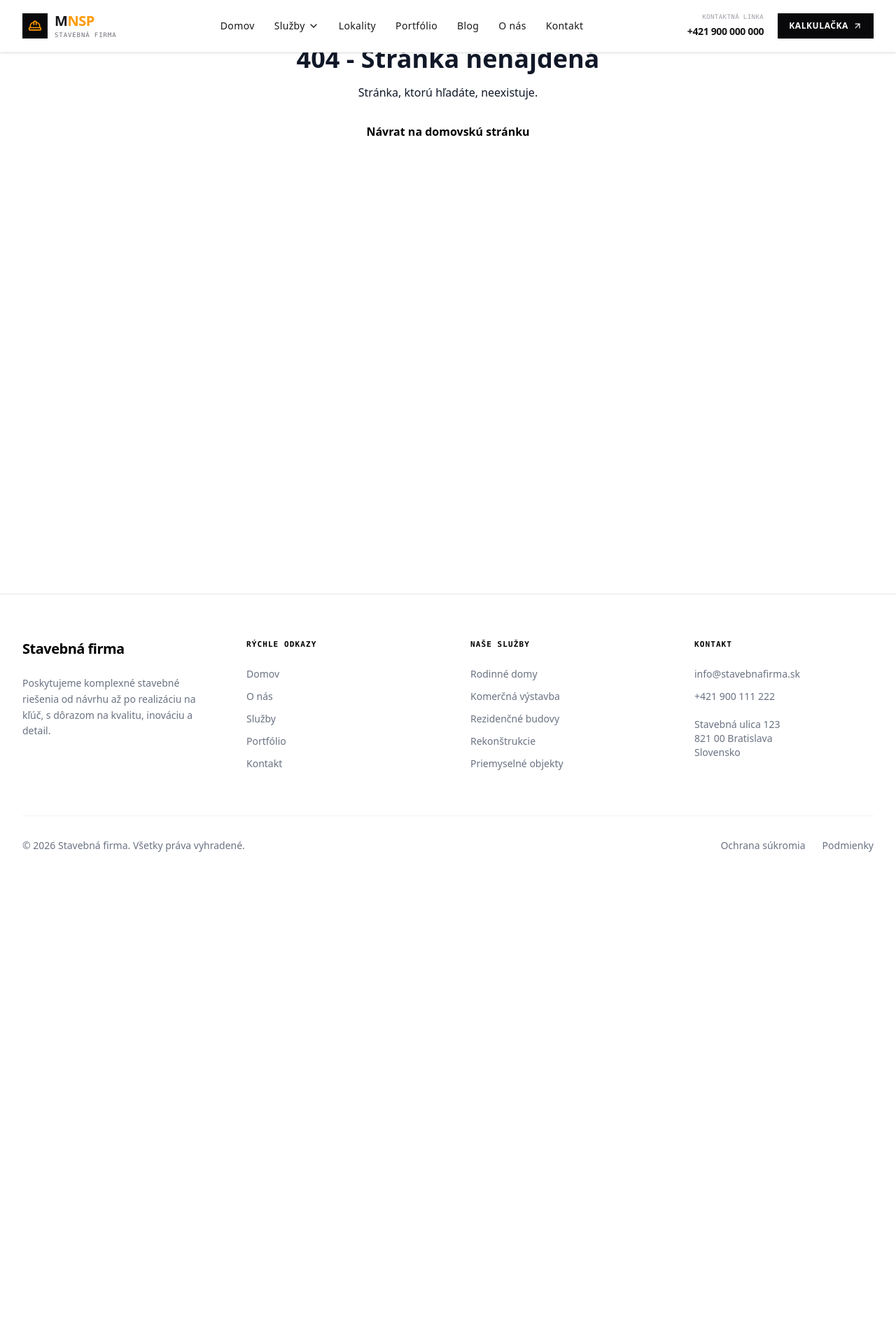
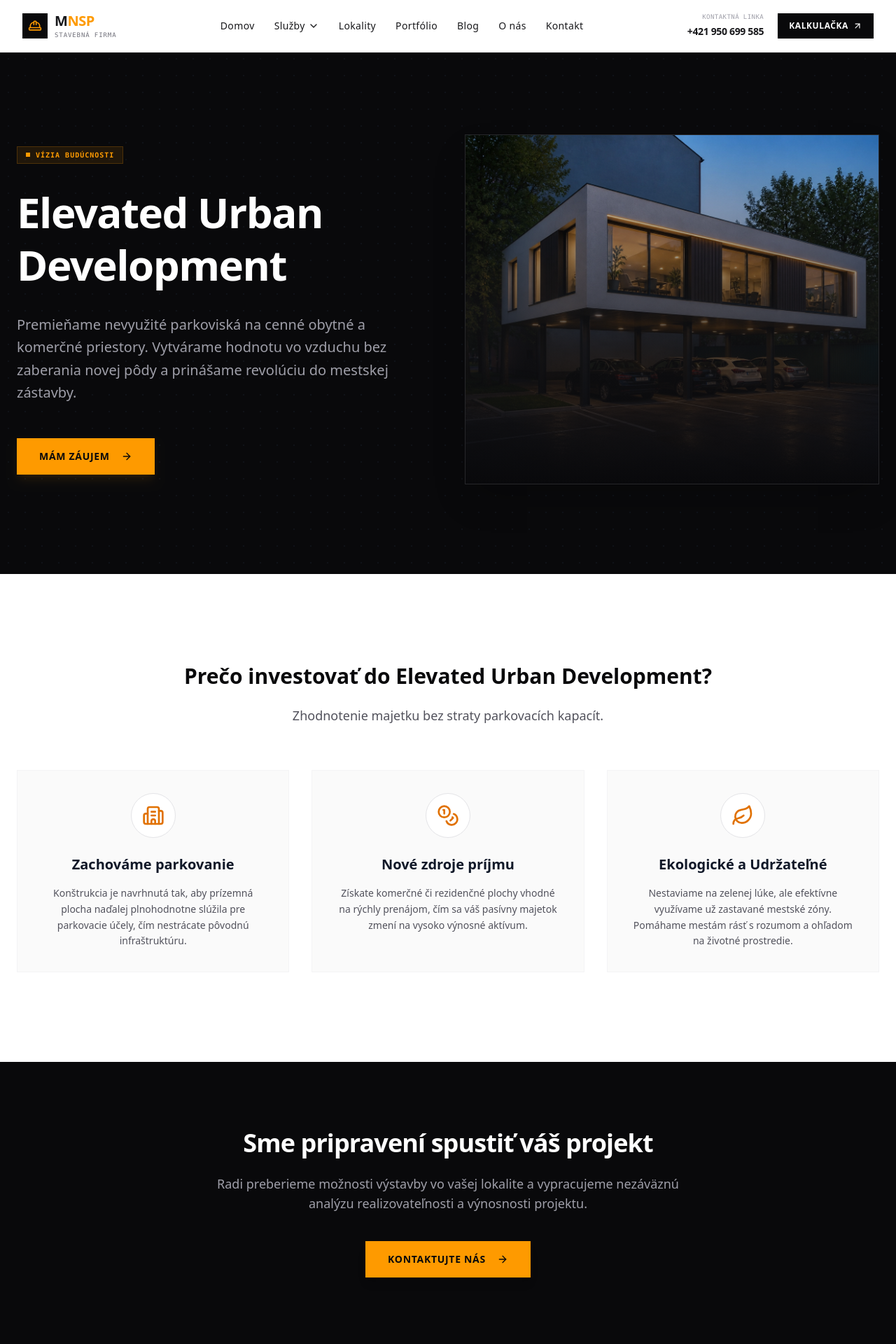
Before and after one commit to oogwaysenseii/MNSP2, a Next.js app: page /elevated-urban-development in a window 1280 px wide. Before the commit this address had no page. Shown: the top 1920 px of the page at 70% size. Before the commit the page ends 1282 px from the top, so only its background shows below. Built offline with nearby package versions, Linux system fonts and the light colour scheme.

Commit message:
Frontpage content update

```diff
--- /dev/null
+++ b/app/elevated-urban-development/page.tsx
@@ -0,0 +1,117 @@
+import { Metadata } from 'next';
+import Image from 'next/image';
+import { ArrowRight, Building2, Coins, Leaf, MapPin, Zap } from 'lucide-react';
+import Link from 'next/link';
+
+export const metadata: Metadata = {
+  title: 'Elevated Urban Development | MNSP',
+  description: 'Revolučný koncept využitia parkovacích plôch na luxusné a komerčné priestory.',
+};
+
+export default function ElevatedUrbanDevelopmentPage() {
+  return (
+    <div className="bg-white">
+      {/* Hero Section */}
+      <section className="relative pt-32 pb-20 lg:pt-48 lg:pb-32 bg-zinc-950 overflow-hidden">
+        <div className="absolute inset-0 bg-stone-900/10 opacity-30 bg-[radial-gradient(#1f2937_1px,transparent_1px)] bg-[size:1.5rem_1.5rem]" />
+
+        <div className="max-w-7xl mx-auto px-6 relative z-10">
+          <div className="grid grid-cols-1 lg:grid-cols-2 gap-12 items-center">
+            <div className="space-y-8">
+              <span className="inline-flex items-center gap-2 px-3 py-1 bg-amber-500/10 text-amber-500 text-[10px] font-mono font-bold uppercase tracking-widest border border-amber-500/20">
+                <span className="w-1.5 h-1.5 bg-amber-500 animate-pulse" />
+                VÍZIA BUDÚCNOSTI
+              </span>
+
+              <h1 className="text-4xl sm:text-5xl lg:text-6xl font-display font-extrabold text-white leading-tight tracking-tight">
+                Elevated Urban Development
+              </h1>
+
+              <p className="text-zinc-400 text-lg sm:text-xl leading-relaxed max-w-xl">
+                Premieňame nevyužité parkoviská na cenné obytné a komerčné priestory. Vytvárame hodnotu vo vzduchu bez zaberania novej pôdy a prinášame revolúciu do mestskej zástavby.
+              </p>
+
+              <div className="pt-4 flex flex-wrap gap-4">
+                <Link
+                  href="/kontakt"
+                  className="inline-flex items-center justify-center gap-2 px-8 py-4 bg-amber-500 text-zinc-950 font-bold text-sm uppercase tracking-wider hover:bg-amber-400 transition-colors shadow-lg shadow-amber-500/10 cursor-pointer"
+                >
+                  Mám záujem
+                  <ArrowRight className="w-4 h-4 ml-2" />
+                </Link>
+              </div>
+            </div>
+
+            <div className="relative h-[400px] sm:h-[500px] w-full rounded-none overflow-hidden border border-zinc-800 shadow-2xl">
+              <Image
+                src="/elevated-urban-developement.webp"
+                alt="Moderná architektúra budovy"
+                fill
+                className="object-cover"
+                priority
+              />
+              <div className="absolute inset-0 bg-gradient-to-t from-zinc-950 via-zinc-900/60 to-transparent z-10" />
+            </div>
+          </div>
+        </div>
+      </section>
+
+      {/* Benefits Section */}
+      <section className="py-20 lg:py-32 bg-white container mx-auto px-6 max-w-7xl">
+        <div className="text-center max-w-3xl mx-auto mb-16">
+          <h2 className="text-3xl font-display font-extrabold text-zinc-950 mb-6">Prečo investovať do Elevated Urban Development?</h2>
+          <p className="text-zinc-600 text-lg">Zhodnotenie majetku bez straty parkovacích kapacít.</p>
+        </div>
+
+        <div className="grid grid-cols-1 md:grid-cols-3 gap-8">
+          <div className="p-8 bg-zinc-50 border border-zinc-100 flex flex-col items-center text-center">
+            <div className="w-16 h-16 bg-white border border-zinc-200 flex items-center justify-center text-amber-600 mb-6 rounded-full">
+              <Building2 className="w-8 h-8" />
+            </div>
+            <h3 className="text-xl font-bold mb-4">Zachováme parkovanie</h3>
+            <p className="text-zinc-600 text-sm leading-relaxed">
+              Konštrukcia je navrhnutá tak, aby prízemná plocha naďalej plnohodnotne slúžila pre parkovacie účely, čím nestrácate pôvodnú infraštruktúru.
+            </p>
+          </div>
+
+          <div className="p-8 bg-zinc-50 border border-zinc-100 flex flex-col items-center text-center">
+            <div className="w-16 h-16 bg-white border border-zinc-200 flex items-center justify-center text-amber-600 mb-6 rounded-full">
+              <Coins className="w-8 h-8" />
+            </div>
+            <h3 className="text-xl font-bold mb-4">Nové zdroje príjmu</h3>
+            <p className="text-zinc-600 text-sm leading-relaxed">
+              Získate komerčné či rezidenčné plochy vhodné na rýchly prenájom, čím sa váš pasívny majetok zmení na vysoko výnosné aktívum.
+            </p>
+          </div>
+
+          <div className="p-8 bg-zinc-50 border border-zinc-100 flex flex-col items-center text-center">
+            <div className="w-16 h-16 bg-white border border-zinc-200 flex items-center justify-center text-amber-600 mb-6 rounded-full">
+              <Leaf className="w-8 h-8" />
+            </div>
+            <h3 className="text-xl font-bold mb-4">Ekologické a Udržateľné</h3>
+            <p className="text-zinc-600 text-sm leading-relaxed">
+              Nestaviame na zelenej lúke, ale efektívne využívame už zastavané mestské zóny. Pomáhame mestám rásť s rozumom a ohľadom na životné prostredie.
+            </p>
+          </div>
+        </div>
+      </section>
+
+      {/* Contact Banner */}
+      <section className="bg-zinc-950 py-24 text-center">
+        <div className="max-w-4xl mx-auto px-6">
+          <h2 className="text-3xl sm:text-4xl font-display font-extrabold text-white mb-6 tracking-tight">Sme pripravení spustiť váš projekt</h2>
+          <p className="text-zinc-400 text-lg mb-10 max-w-2xl mx-auto">
+            Radi preberieme možnosti výstavby vo vašej lokalite a vypracujeme nezáväznú analýzu realizovateľnosti a výnosnosti projektu.
+          </p>
+          <Link
+            href="/kontakt"
+            className="inline-flex items-center justify-center gap-2 px-8 py-4 bg-amber-500 text-zinc-950 font-bold text-sm uppercase tracking-wider hover:bg-amber-400 transition-colors shadow-lg cursor-pointer"
+          >
+            Kontaktujte nás
+            <ArrowRight className="w-4 h-4 ml-2" />
+          </Link>
+        </div>
+      </section>
+    </div>
+  );
+}
--- a/src/components/layout/Footer.tsx
+++ b/src/components/layout/Footer.tsx
@@ -5,52 +5,68 @@ export function Footer() {
   return (
     <footer className="border-t border-gray-200 py-16 text-sm text-gray-500 mt-12 bg-white">
       <Container className="max-w-[1400px]">
-        <div className="grid grid-cols-1 md:grid-cols-2 lg:grid-cols-4 gap-10 lg:gap-16">
+        <div className="grid grid-cols-1 md:grid-cols-2 lg:grid-cols-[1fr_0.5fr_1.5fr_1fr] gap-10 lg:gap-16">
           {/* Column 1: Description */}
           <div className="space-y-4">
-            <h3 className="text-xl font-bold text-black tracking-tight mb-6">Stavebná firma</h3>
+            <h3 className="text-xl font-bold text-black tracking-tight mb-6">MNSP | Stavby a rekonštrukcie</h3>
             <p className="leading-relaxed">
-              Poskytujeme komplexné stavebné riešenia od návrhu až po realizáciu na kľúč, s dôrazom na kvalitu, inováciu a detail.
+              Poskytujeme komplexné stavebné služby od návrhu až po realizáciu na kľúč, s dôrazom na kvalitu, inováciu a detail.
             </p>
           </div>
 
           {/* Column 2: Links */}
           <div>
-            <h4 className="text-[11px] font-mono tracking-widest text-black font-bold uppercase mb-6">Rýchle odkazy</h4>
+            <h4 className="text-[14px] font-mono tracking-widest text-black font-bold uppercase mb-6">Rýchle odkazy</h4>
             <ul className="space-y-3">
               <li><Link href="/" className="hover:text-amber-600 transition-colors">Domov</Link></li>
-              <li><Link href="/o-nas" className="hover:text-amber-600 transition-colors">O nás</Link></li>
               <li><Link href="/sluzby" className="hover:text-amber-600 transition-colors">Služby</Link></li>
               <li><Link href="/portfolio" className="hover:text-amber-600 transition-colors">Portfólio</Link></li>
+              <li><Link href="/blog" className="hover:text-amber-600 transition-colors">Blog</Link></li>
+              <li><Link href="/o-nas" className="hover:text-amber-600 transition-colors">O nás</Link></li>
               <li><Link href="/kontakt" className="hover:text-amber-600 transition-colors">Kontakt</Link></li>
             </ul>
           </div>
 
           {/* Column 3: Services */}
           <div>
-            <h4 className="text-[11px] font-mono tracking-widest text-black font-bold uppercase mb-6">Naše služby</h4>
-            <ul className="space-y-3">
-              <li><Link href="/sluzby/rodinne-domy" className="hover:text-amber-600 transition-colors">Rodinné domy</Link></li>
-              <li><Link href="/sluzby/komercna-vystavba" className="hover:text-amber-600 transition-colors">Komerčná výstavba</Link></li>
-              <li><Link href="/sluzby/rezidencne-budovy" className="hover:text-amber-600 transition-colors">Rezidenčné budovy</Link></li>
-              <li><Link href="/sluzby/rekonstrukcie" className="hover:text-amber-600 transition-colors">Rekonštrukcie</Link></li>
-              <li><Link href="/sluzby/priemyselne-objekty" className="hover:text-amber-600 transition-colors">Priemyselné objekty</Link></li>
-            </ul>
+            <h4 className="text-[14px] font-mono tracking-widest text-black font-bold uppercase mb-6">Naše služby</h4>
+            <div className="grid grid-cols-2 gap-x-4 gap-y-2">
+              <ul className="space-y-1 ">
+                <li><Link href="/sluzby/rodinne-domy" className="hover:text-amber-600 transition-colors">• Rodinné domy</Link></li>
+                <li><Link href="/sluzby/komercna-vystavba" className="hover:text-amber-600 transition-colors">• Komerčná výstavba</Link></li>
+                <li><Link href="/sluzby/rezidencne-budovy" className="hover:text-amber-600 transition-colors">• Rezidenčné budovy</Link></li>
+                <li><Link href="/sluzby/priemyselne-objekty" className="hover:text-amber-600 transition-colors">• Priemyselné objekty</Link></li>
+                <li><Link href="/sluzby/obcianske-stavby" className="hover:text-amber-600 transition-colors">• Občianske stavby</Link></li>
+
+              </ul>
+              <ul className="space-y-2 text-[10px]">
+                <li><Link href="/sluzby/zakladanie-stavieb" className="hover:text-amber-600 transition-colors">Zakladanie stavieb</Link></li>
+                <li><Link href="/sluzby/monoliticke-konstrukcie" className="hover:text-amber-600 transition-colors">Monolitické konštr.</Link></li>
+                <li><Link href="/sluzby/murarske-prace" className="hover:text-amber-600 transition-colors">Murárske práce</Link></li>
+                <li><Link href="/sluzby/tesarske-prace" className="hover:text-amber-600 transition-colors">Tesárske práce</Link></li>
+                <li><Link href="/sluzby/omietky" className="hover:text-amber-600 transition-colors">Omietky</Link></li>
+                <li><Link href="/sluzby/potery" className="hover:text-amber-600 transition-colors">Potery</Link></li>
+                <li><Link href="/sluzby/obkladacske-prace" className="hover:text-amber-600 transition-colors">Obkladačské práce</Link></li>
+                <li><Link href="/sluzby/fasady" className="hover:text-amber-600 transition-colors">Fasády</Link></li>
+                <li><Link href="/sluzby/jadrove-vrtanie" className="hover:text-amber-600 transition-colors">Jadrové vŕtanie</Link></li>
+                <li><Link href="/sluzby/rezanie-otvorov" className="hover:text-amber-600 transition-colors">Rezanie otvorov</Link></li>
+              </ul>
+            </div>
           </div>
 
           {/* Column 4: Contact */}
           <div>
-            <h4 className="text-[11px] font-mono tracking-widest text-black font-bold uppercase mb-6">Kontakt</h4>
+            <h4 className="text-[14px] font-mono tracking-widest text-black font-bold uppercase mb-6">Kontakt</h4>
             <ul className="space-y-3">
               <li>
-                <a href="mailto:info@stavebnafirma.sk" className="hover:text-amber-600 transition-colors">info@stavebnafirma.sk</a>
+                <a href="mailto:info@mnsp.sk" className="hover:text-amber-600 transition-colors">info@mnsp.sk</a>
               </li>
               <li>
-                <a href="tel:+421900111222" className="hover:text-amber-600 transition-colors">+421 900 111 222</a>
+                <a href="tel:+421950699585" className="hover:text-amber-600 transition-colors">+421 950 699 585</a>
               </li>
               <li className="pt-2">
-                Stavebná ulica 123<br />
-                821 00 Bratislava<br />
+                Jozefa Kozáčeka 829/2<br />
+                960 01 Zvolen<br />
                 Slovensko
               </li>
             </ul>
--- a/src/components/layout/Header.tsx
+++ b/src/components/layout/Header.tsx
@@ -204,8 +204,8 @@ export function Header() {
             }`}>
               KONTAKTNÁ LINKA
             </span>
-            <a href="tel:+421900000000" className="text-sm font-bold tracking-tight hover:text-amber-500 transition-colors">
-              +421 900 000 000
+            <a href="tel:+421950699585" className="text-sm font-bold tracking-tight hover:text-amber-500 transition-colors">
+              +421 950 699 585
             </a>
           </div>
 
--- a/src/components/sections/CTA.tsx
+++ b/src/components/sections/CTA.tsx
@@ -9,9 +9,9 @@ export interface CTAProps {
 }
 
 export function CTA({
-  title = "Hľadáte spoľahlivého partnera pre váš ďalší stavebný projekt?",
-  subtitle = "Stačí ak nám zanecháte vaše údaje a my vás budeme kontaktovať.",
-  description = "Naši špecialisti sú pripravení posúdiť vaše plány a navrhnúť najlepšie a najefektívnejšie riešenia prispôsobené vašim potrebám."
+  title = "Plánujete stavbu či rekonštrukciu ?",
+  subtitle = "Vypracujeme vám detailnú cenovú ponuku, vďaka ktorej získate úplný prehľad o nákladoch a platobných podmienkach pre váš projekt.",
+  description = "Stačí ak nám zanecháte vaše údaje a my vás budeme kontaktovať."
 }: CTAProps) {
   return (
     <section className="bg-zinc-950 py-10 relative overflow-hidden">
@@ -36,7 +36,7 @@ export function CTA({
               </p>
 
               {/* Description with high-readability text color and generous tracking */}
-              <p className="text-zinc-400 text-sm  leading-relaxed tracking-wide whitespace-pre-wrap font-light opacity-90">
+              <p className="text-white text-sm  leading-relaxed tracking-wide whitespace-pre-wrap font-light opacity-90">
                 {description}
               </p>
             </div>
--- a/src/components/sections/Hero.tsx
+++ b/src/components/sections/Hero.tsx
@@ -141,7 +141,7 @@ export function Hero() {
                 href="/kontakt"
                 className="group inline-flex items-center gap-2 px-6 py-3.5 bg-amber-500 text-zinc-950 text-sm font-semibold hover:bg-amber-400 transition-all shadow-lg hover:shadow-amber-500/15 cursor-pointer"
               >
-                {'Nezáväzne dopytovať cenu'}
+                {'Získať cenovú ponuku'}
                 <ArrowRight className="w-4 h-4 group-hover:translate-x-1 transition-transform" />
               </Link>
               <Link
@@ -174,9 +174,7 @@ export function Hero() {
               >
                 {isPlaying ? <Pause className="w-4 h-4" /> : <Play className="w-4 h-4" />}
               </button>
-              <div className="text-xs font-mono text-zinc-400">
-                <span className="text-amber-400">{'ŽIVÝ TIMELAPSE'}</span>
-              </div>
+
             </div>
           </div>
         </div>
--- a/src/components/sections/Projects.tsx
+++ b/src/components/sections/Projects.tsx
@@ -20,7 +20,7 @@ export function Projects({
   defaultCategory = 'all',
   hideFilters = false,
   titleSk = 'Realizované projekty',
-  subtitleSk = 'Prezrite si naše zrealizované stavebné diela podľa kategórií.',
+  subtitleSk = 'Prehľad zrealizovaných a prebiehajúich projektov.',
   viewMode = 'carousel',
   locationFilter = 'all'
 }: ProjectsSectionProps = {}) {
--- a/src/components/sections/ServicesGrid.tsx
+++ b/src/components/sections/ServicesGrid.tsx
@@ -9,12 +9,12 @@ export function ServicesGrid({ hideAllLink = false }: { hideAllLink?: boolean })
       <Container className="max-w-[1400px]">
 
 
-        <div className="grid grid-cols-1 sm:grid-cols-2 lg:grid-cols-5 gap-6">
+        <div className="grid grid-cols-1 sm:grid-cols-2 lg:grid-cols-5 gap-3">
           {sluzby.slice(0, 5).map((sluzba) => (
             <Link
               key={sluzba.id}
               href={`/sluzby/${sluzba.id}`}
-              className="group flex flex-col bg-white border border-gray-200 transition-all duration-500 hover:-translate-y-3 hover:border-amber-500 hover:shadow-2xl h-full relative"
+              className="group flex flex-col bg-white border border-gray-200 transition-all duration-500 hover:border-amber-500 hover:shadow-2xl h-full relative"
             >
               {/* Image Container - Fixed height to ensure rendering regardless of aspect ratio support */}
               <div className="relative w-full h-48 lg:h-56 overflow-hidden bg-gray-200">
--- a/src/components/ui/SimpleContactForm.tsx
+++ b/src/components/ui/SimpleContactForm.tsx
@@ -64,7 +64,7 @@ export function SimpleContactForm() {
           href="/kalkulacka"
           className="w-full inline-flex items-center justify-center gap-2  py-3 bg-transparent border border-white/20 text-white font-bold text-xs uppercase tracking-wider hover:bg-white/10 transition-colors cursor-pointer"
         >
-          Konfigurátor stavby
+          Rozpočtová kalkulačka
           <Calculator className="w-4 h-4 ml-1" />
         </Link>
       </div>
```
Also changed, not shown: src/components/sections/ElevatedUrbanConcept.tsx (+5 -5 lines).
